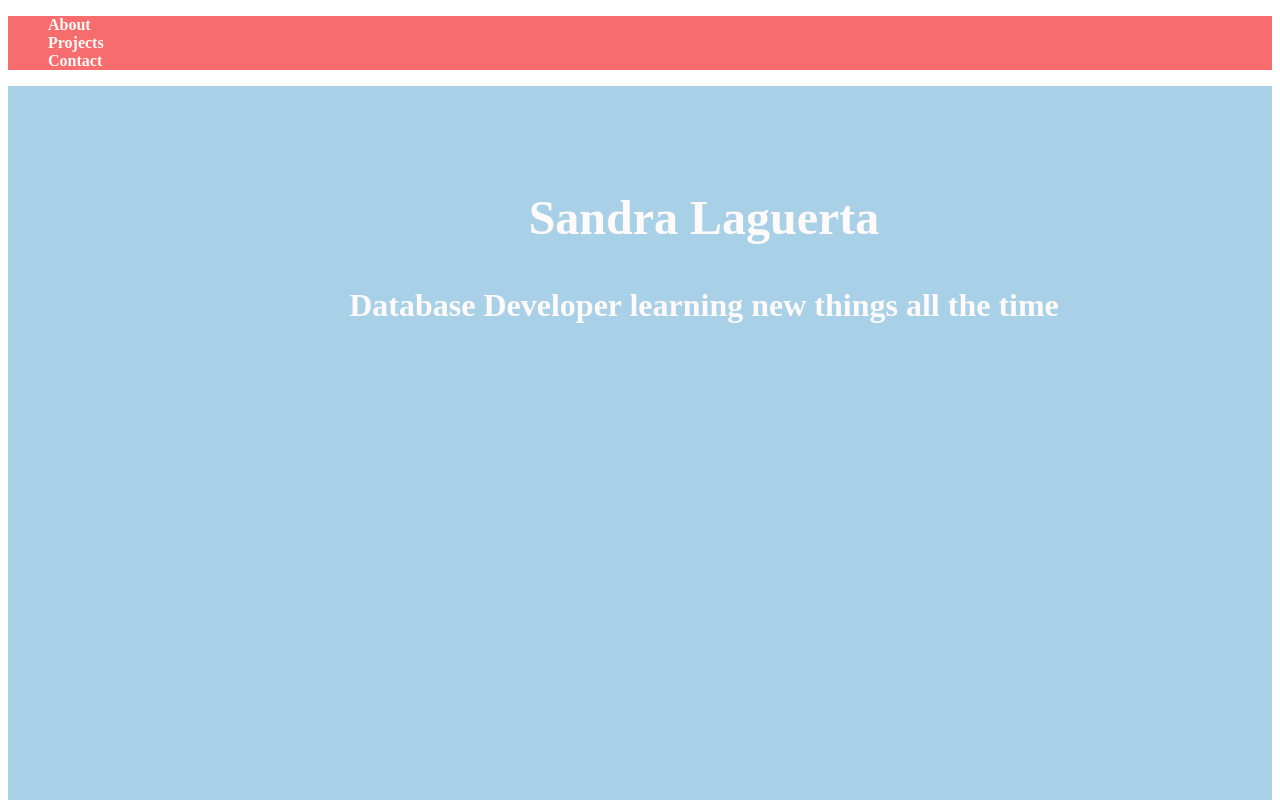
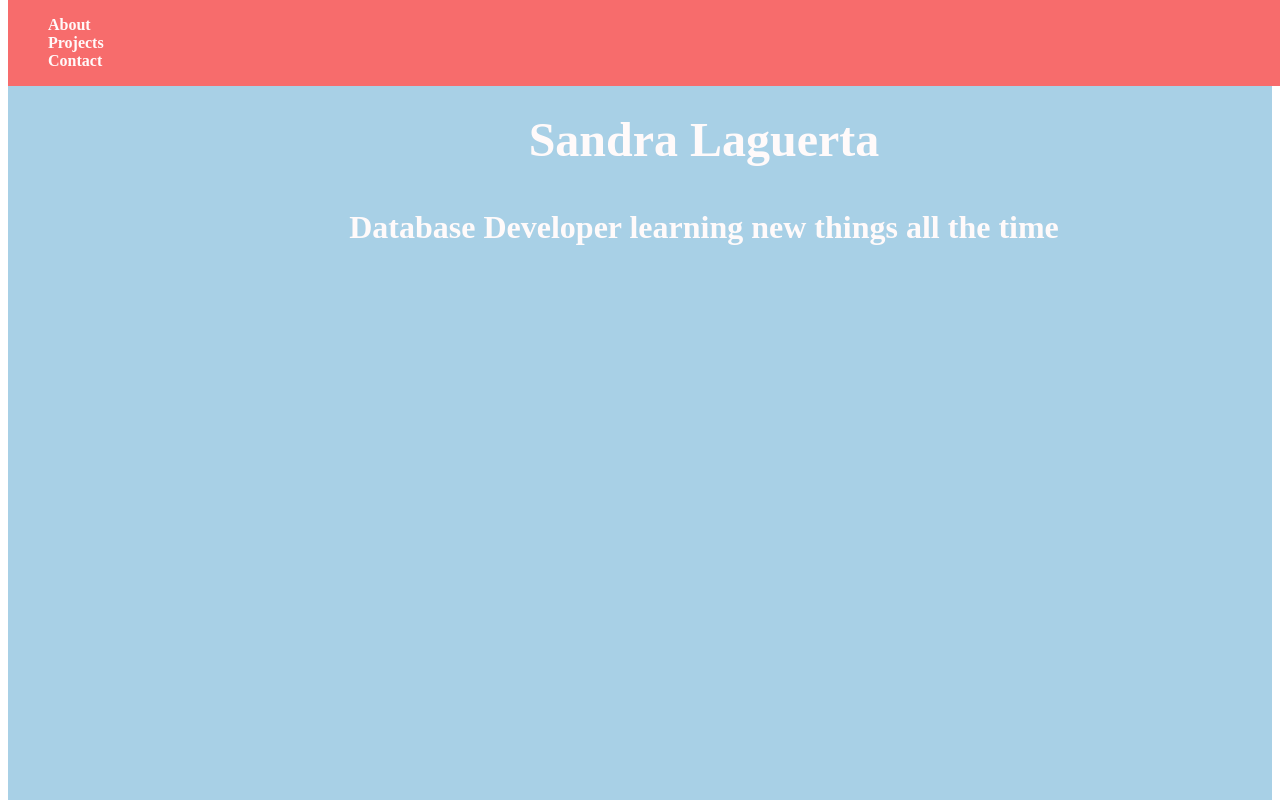
Before and after one commit to SLaguerta/personal-portfolio, a plain HTML site: page index.html in a window 1280 px wide. Shown: the top 800 px of the page. Drawn offline with Linux system fonts and the light colour scheme; a web font is replaced by a local one.

Commit message:
NMake navbar position fixed"

```diff
--- a/style.css
+++ b/style.css
@@ -28,8 +28,11 @@ main {
 }
 
 #navbar {
+  position: fixed;
   color: var(--main-white);
   background-color: var(--main-coral);
+  width: 100%;
+  top: 0px;
 }
 
 #navbar ul {
```
